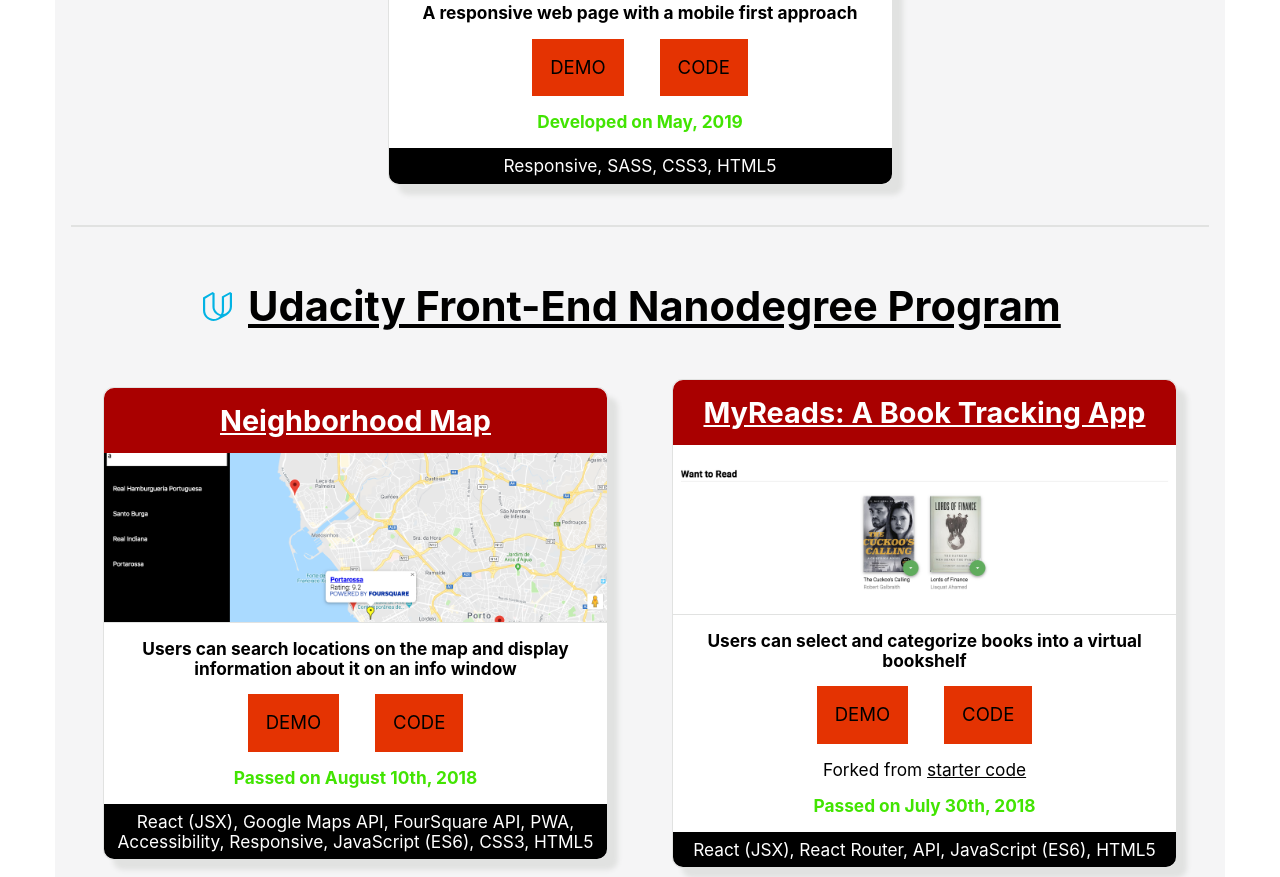
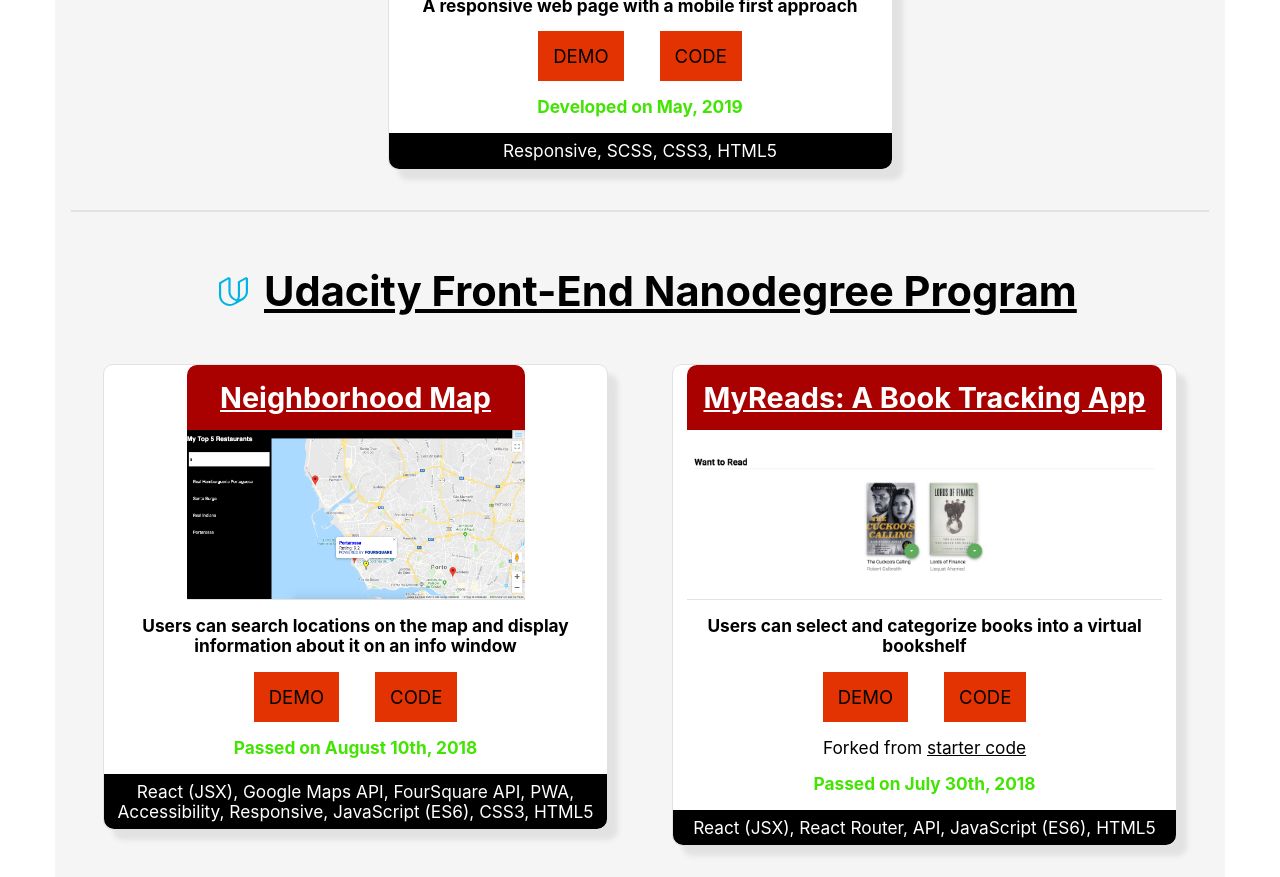
Before and after one commit to patriciarrsilva/Patricia-Silva-Front-end-web-developer, a React (Create React App) app: page / in a window 1280 px wide. Shown: the part 1920-2797 px from the top of the page. Built offline with nearby package versions, Linux system fonts and the light colour scheme.

Commit message:
feat: finishes portfolio

```diff
--- /dev/null
+++ b/src/ComingSoon.js
@@ -0,0 +1,12 @@
+import React from 'react';
+import './css/ComingSoon.css';
+
+function ComingSoon() {
+    return (
+        <div className="coming-soon">
+            <h1>Coming soon...</h1>
+        </div>
+    )
+}
+
+export default ComingSoon
--- a/src/Main.js
+++ b/src/Main.js
@@ -1,5 +1,6 @@
 import React from 'react';
 import Home from './Home';
+import ComingSoon from './ComingSoon';
 import './css/Main.css';
 
 function Main(props) {
@@ -8,7 +9,9 @@
     return (
         <div className="main">
             <Home handleOutsideClick={handleOutsideClick} />
+            <ComingSoon />
         </div>
     )
 }
+
 export default Main
--- a/src/Portfolio.js
+++ b/src/Portfolio.js
@@ -47,7 +47,7 @@
                         pass: 'Developed on',
                         datetime: '2019-07',
                         date: 'July, 2019',
-                        skills: 'PWA, Responsive, JavaScript (ES6), SASS, CSS3, HTML5, CSS minification, Autoprefixer, Express, Notifications and Push APIs, Web push'
+                        skills: 'PWA, Responsive, JavaScript (ES6), SCSS, CSS3, HTML5, CSS minification, Autoprefixer, Express, Notifications and Push APIs, Web push'
                     },
                     {
                         image: creative,
@@ -58,7 +58,7 @@
                         pass: 'Developed on',
                         datetime: '2019-05',
                         date: 'May, 2019',
-                        skills: 'Responsive, SASS, CSS3, HTML5'
+                        skills: 'Responsive, SCSS, CSS3, HTML5'
                     }
 
                 ]
@@ -216,6 +216,11 @@
                 {this.state.courses.map((course, i) => {
                     return (
                         <section className="portfolio-course" key={i}>
+                            <a
+                                href={course.link}
+                                target="_blank"
+                                rel="noopener noreferrer"
+                                className="portfolio-course__title-link">
                                 <h3 className="portfolio-course__title">
                                     {course.icon && (
                                         <FontAwesomeIcon icon={course.icon} className="portfolio-course__icon" />
@@ -223,21 +228,18 @@
                                     {course.image && (
                                         <img src={course.image} alt="logo" className="portfolio-course__image"></img>
                                     )}
-                                <a
-                                    href={course.link}
-                                    target="_blank"
-                                    rel="noopener noreferrer"
-                                    className="portfolio-course__title-link">
                                     {course.title}
+                                </h3>
                             </a>
-                            </h3>
 
                             <div className="projects-container">
                                 {course.projects.map((project, i) => {
                                     return (
                                         <article className="project" key={i}>
-                                            <a href="" className="project__title-link"><h4 className="project__title">{project.title}</h4></a>
+                                            <a href="" className="project__title-link">
+                                                <h4 className="project__title">{project.title}</h4>
                                                 <img src={project.image} alt={`${project.title} project screen`} className="project__image" />
+                                            </a>
                                             <p className="project__description">{project.description}</p>
                                             <p className="project__links">
                                                 {project.demo && (
@@ -258,7 +260,9 @@
                                             </a>
                                             </p>
                                             {project.fork && (
-                                                <p className="project__fork">Forked from <a href={project.fork} target="_blank" rel="noopener noreferrer">starter code</a></p>
+                                                <p className="project__fork">
+                                                    Forked from <a href={project.fork} target="_blank" rel="noopener noreferrer" className="project__fork-link">starter code</a>
+                                                </p>
                                             )}
                                             {project.pass && (
                                                 <p className="project__pass">{project.pass} <time dateTime={project.datetime}>{project.date}</time></p>
@@ -268,12 +272,12 @@
                                     )
                                 })}
                             </div>
-                            <hr></hr>
+                            <hr className="hr"></hr>
                         </section>
                     )
                 })
                 }
-            </main>
+            </main >
         )
     }
 }
--- a/src/css/App.css
+++ b/src/css/App.css
@@ -17,6 +17,12 @@
 a {
   color: black;
   cursor: pointer;
+  display: inline-block;
+  transition: all 0.5s;
+}
+
+a:hover {
+  transform: scale(1.05);
 }
 
 ul {
--- a/src/css/Footer.css
+++ b/src/css/Footer.css
@@ -19,12 +19,12 @@
 
 .contacts__icon {
   font-size: 37px;
+  padding: 0.5rem;
   transition: all 0.5s;
 }
 
 .contacts__icon:hover {
-  font-size: 37px;
-  transform: scale(1.3);
+  transform: scale(1.2);
 }
 
 .linkedin-icon {
--- a/src/css/Portfolio.css
+++ b/src/css/Portfolio.css
@@ -22,17 +22,19 @@
 .portfolio-course__icon {
   color: var(--fcc);
   font-size: var(--font-l);
+  margin: 0 1rem;
 }
 
 .portfolio-course__image {
   height: var(--font-m);
+  margin: 0 1rem;
 }
 
 .projects-container {
   display: flex;
   flex-wrap: wrap;
   justify-content: space-evenly;
-  align-items: center;
+  align-items: flex-start;
 }
 
 .project {
@@ -63,6 +65,10 @@
   color: white;
 }
 
+.project__title-link:hover {
+  transform: skewX(-1deg);
+}
+
 .project__description {
   font-size: var(--font-xxs);
   font-weight: bold;
@@ -90,7 +96,7 @@
   padding: 0.5rem;
 }
 
-hr {
+.hr {
   border: 0.8px solid var(--dark);
 }
 
--- a/src/css/Shared.css
+++ b/src/css/Shared.css
@@ -1,34 +1,51 @@
+.button {
+  background: var(--secondary);
+  display: inline-block;
+  font-size: var(--font-xs);
+  height: 50px;
+  margin: 0 auto;
+  padding: 15px;
+  text-decoration: none;
+  text-transform: uppercase;
+  transition: all 0.5s;
+}
+
+.button--right-margin {
+  margin-right: 36px;
+}
+
 .nav-home:hover,
 .menu-icon:hover,
-.nav-list__link:hover {
-  background: var(--primary-light);
+.nav-list__link:hover,
+.button:hover {
+  border-bottom: 5px solid var(--secondary);
+  box-shadow: inset 0 -5rem 0 0 var(--primary-light);
 }
 
 .nav-home:focus,
 .menu-icon:focus,
 .nav-list__link:focus {
+  border: 2px groove var(--secondary);
+  box-shadow: inset 0 -5rem 0 0 var(--primary-light);
   outline: 0;
-  border: 2px groove var(--secondary);
+}
+
+.button:focus {
+  outline: 2px groove var(--secondary);
+  box-shadow: inset 0 -5rem 0 0 var(--primary-light);
+}
+
+.portfolio-course__title-link:focus,
+.project__fork-link:focus,
+.contacts__icon:focus {
+  outline: 2px groove var(--secondary);
 }
 
 .nav-home:active,
 .menu-icon:active,
-.nav-list__link:active {
+.nav-list__link:active,
+.button:active {
   background: var(--primary-light);
+  border: 2px groove var(--secondary);
   outline: 0;
-  border: 2px groove var(--secondary);
 }
-
-.button {
-  background: var(--secondary);
-  display: inline-block;
-  font-size: var(--font-xs);
-  margin: 0 auto;
-  padding: 18px;
-  text-decoration: none;
-  text-transform: uppercase;
-}
-
-.button--right-margin {
-  margin-right: 36px;
-}
```
Also changed, not shown: src/Footer.js (+13 -3 lines), src/css/ComingSoon.css (added). Lines whose indentation alone changed are shown as unchanged.
